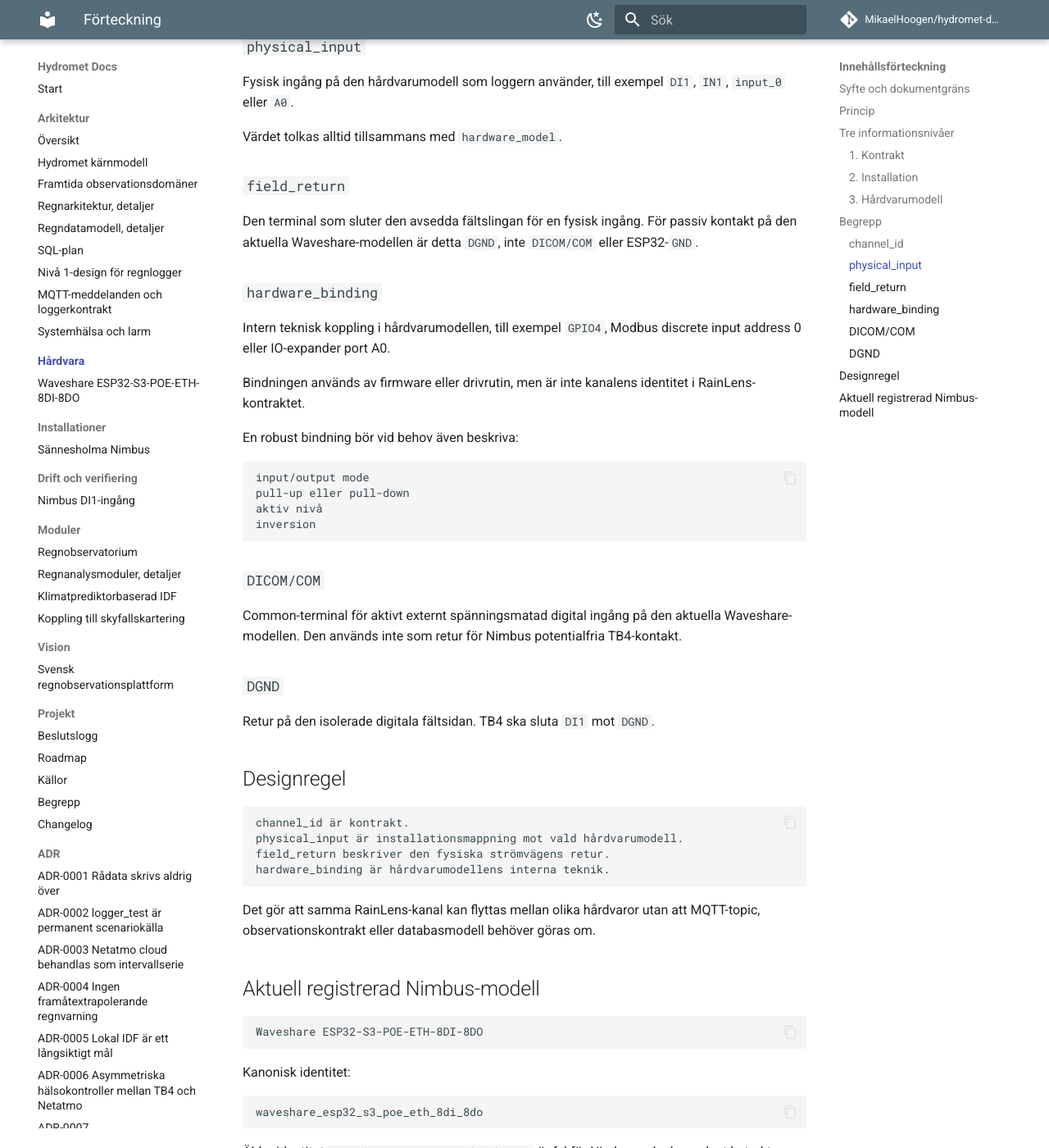
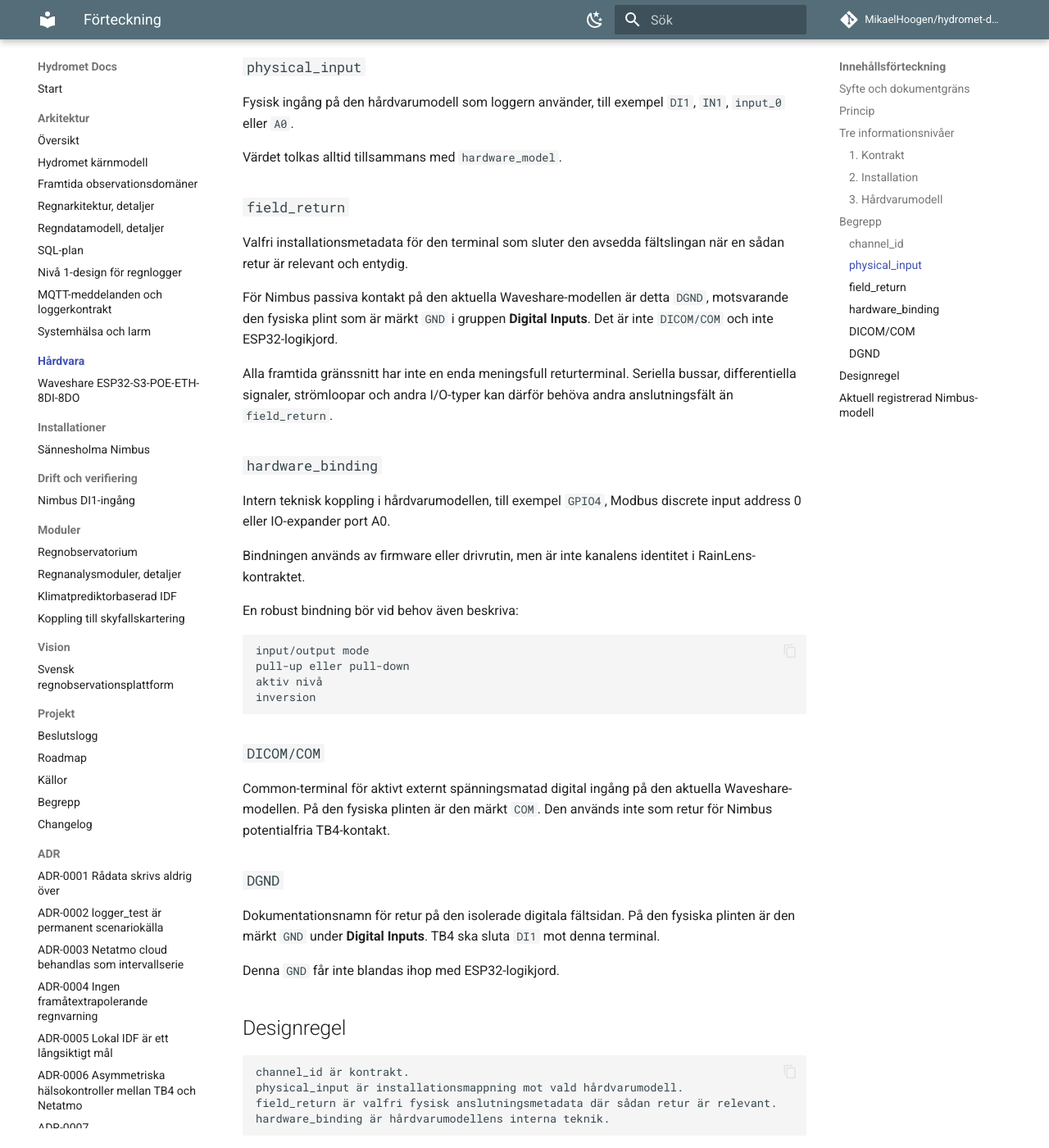
Before and after one commit to MikaelHoogen/hydromet-docs, an MkDocs documentation site: the page built from docs/hardware/index.md, in a window 1280 px wide and 1400 px high, scrolled down 2512 px. Shown: the whole window at 82% size. Built offline with MkDocs 1.6.1 and Material for MkDocs 9.7.7, drawn with Linux system fonts in a browser that asks for light colours; comment, search, counter and statistics services are not loaded; some of the changed text lies outside the part shown.

Commit message:
docs: clarify optional field return semantics

````diff
--- a/docs/hardware/index.md
+++ b/docs/hardware/index.md
@@ -47,7 +47,7 @@ channel_id
 sensor_id
 ```
 
-En konkret installation beskriver vilken fysisk ingång som används för en viss logisk kanal. Hårdvaruförteckningen beskriver sedan hur just den ingången är uppbyggd internt på den valda modellen.
+En konkret installation beskriver vilken fysisk ingång som används för en viss logisk kanal och, där det är relevant, vilka ytterligare fältanslutningar som krävs. Hårdvaruförteckningen beskriver sedan hur just den ingången är uppbyggd internt på den valda modellen.
 
 ## Tre informationsnivåer
 
@@ -76,7 +76,7 @@ channels:
     mm_per_tip: 0.2
 ```
 
-Installationen säger att `rain_1` använder `DI1` och `DGND` på den valda hårdvarumodellen.
+Installationen säger att `rain_1` använder `DI1` och, för just denna passiva kontaktkrets, returterminalen `DGND` på den valda hårdvarumodellen.
 
 ### 3. Hårdvarumodell
 
@@ -96,7 +96,7 @@ physical_inputs:
       inverted: true
 ```
 
-Hårdvarumodellen löser `DI1` till den interna bindningen `GPIO4` och beskriver även nödvändig elektrisk retur, polaritet och rekommenderad GPIO-vilonivå.
+Hårdvarumodellen löser `DI1` till den interna bindningen `GPIO4` och beskriver även relevant elektrisk retur, polaritet och rekommenderad GPIO-vilonivå.
 
 ## Begrepp
 
@@ -112,7 +112,11 @@ Värdet tolkas alltid tillsammans med `hardware_model`.
 
 ### `field_return`
 
-Den terminal som sluter den avsedda fältslingan för en fysisk ingång. För passiv kontakt på den aktuella Waveshare-modellen är detta `DGND`, inte `DICOM/COM` eller ESP32-`GND`.
+Valfri installationsmetadata för den terminal som sluter den avsedda fältslingan när en sådan retur är relevant och entydig.
+
+För Nimbus passiva kontakt på den aktuella Waveshare-modellen är detta `DGND`, motsvarande den fysiska plint som är märkt `GND` i gruppen **Digital Inputs**. Det är inte `DICOM/COM` och inte ESP32-logikjord.
+
+Alla framtida gränssnitt har inte en enda meningsfull returterminal. Seriella bussar, differentiella signaler, strömloopar och andra I/O-typer kan därför behöva andra anslutningsfält än `field_return`.
 
 ### `hardware_binding`
 
@@ -131,18 +135,20 @@ inversion
 
 ### `DICOM/COM`
 
-Common-terminal för aktivt externt spänningsmatad digital ingång på den aktuella Waveshare-modellen. Den används inte som retur för Nimbus potentialfria TB4-kontakt.
+Common-terminal för aktivt externt spänningsmatad digital ingång på den aktuella Waveshare-modellen. På den fysiska plinten är den märkt `COM`. Den används inte som retur för Nimbus potentialfria TB4-kontakt.
 
 ### `DGND`
 
-Retur på den isolerade digitala fältsidan. TB4 ska sluta `DI1` mot `DGND`.
+Dokumentationsnamn för retur på den isolerade digitala fältsidan. På den fysiska plinten är den märkt `GND` under **Digital Inputs**. TB4 ska sluta `DI1` mot denna terminal.
+
+Denna `GND` får inte blandas ihop med ESP32-logikjord.
 
 ## Designregel
 
 ```text
 channel_id är kontrakt.
 physical_input är installationsmappning mot vald hårdvarumodell.
-field_return beskriver den fysiska strömvägens retur.
+field_return är valfri fysisk anslutningsmetadata där sådan retur är relevant.
 hardware_binding är hårdvarumodellens interna teknik.
 ```
 
````
